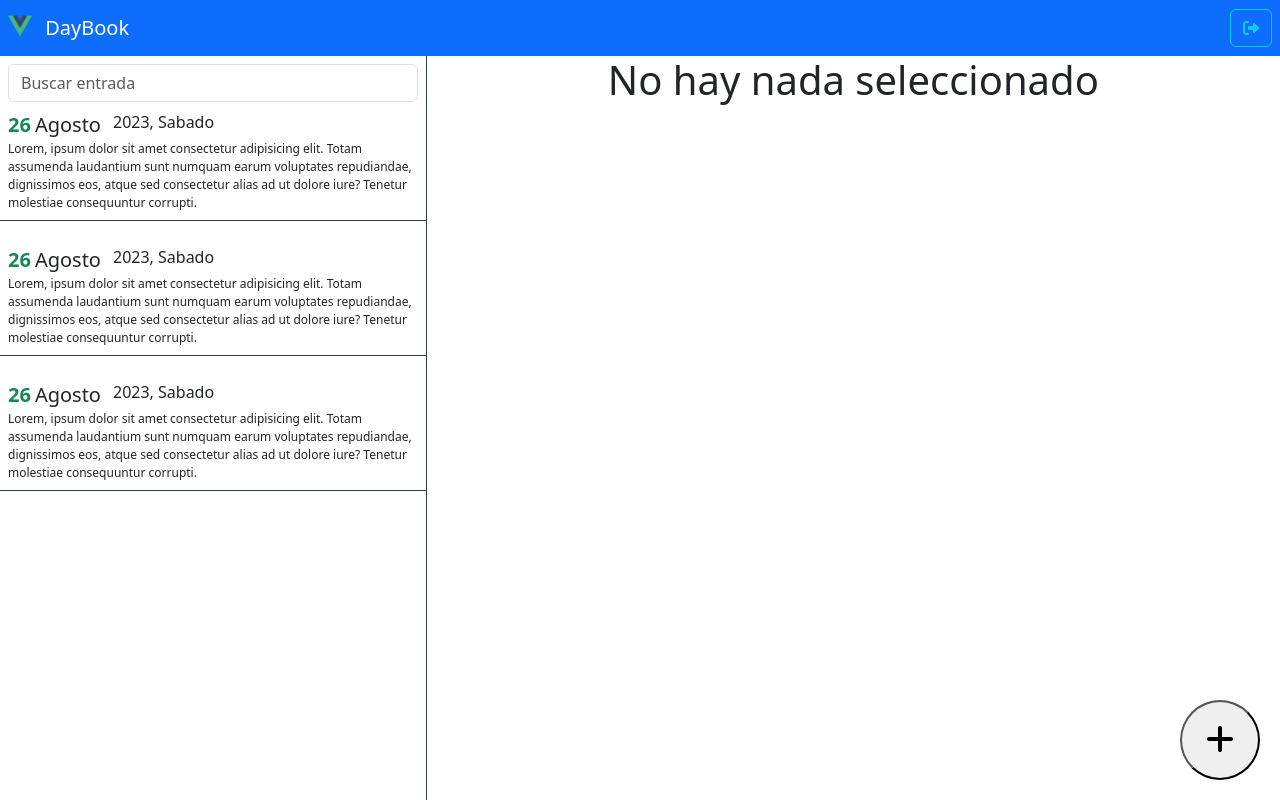
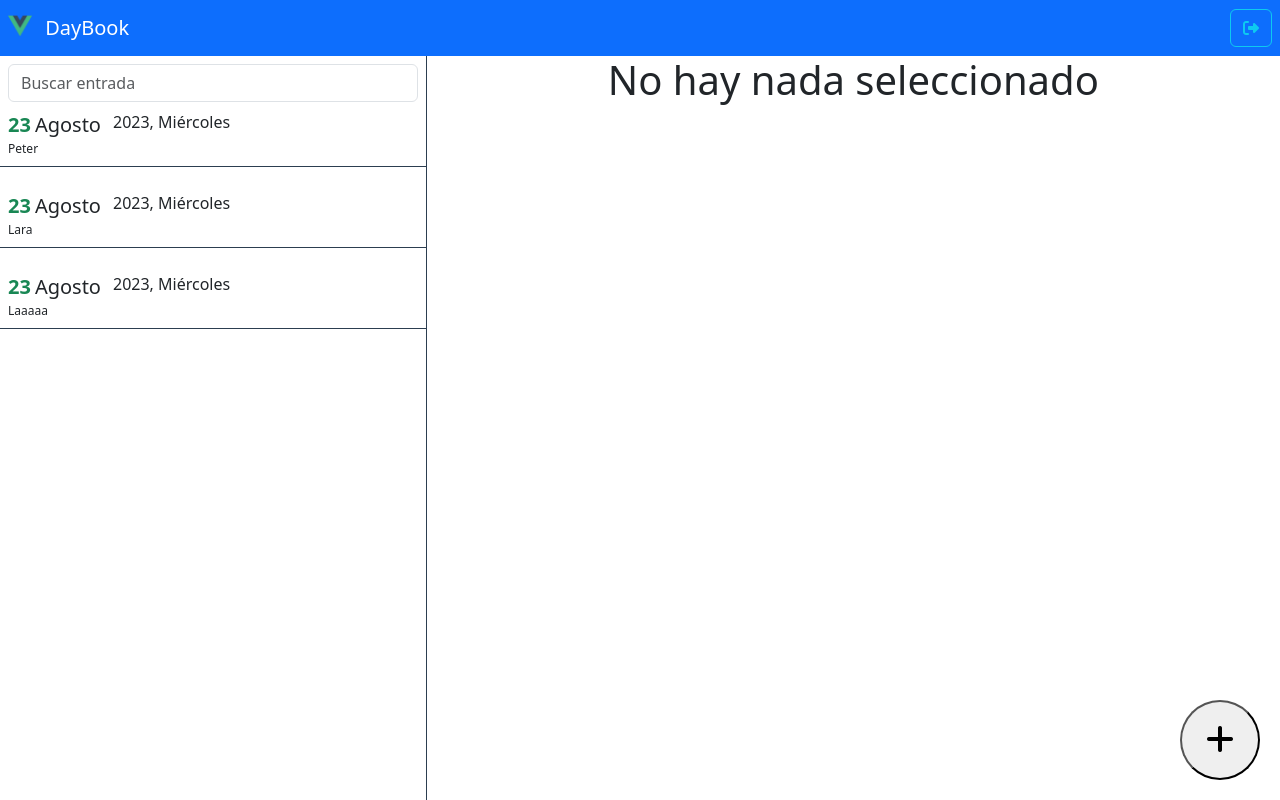
Before and after one commit to PeterGabrielVE/07-journal, a Vue app: page /#/daybook in a window 1280 px wide. Built offline with nearby package versions, Linux system fonts and the light colour scheme; the HTML template or start-up script is replaced by a standard one.

Commit message:
informacion al componente

```diff
--- a/src/modules/daybook/components/Entry.vue
+++ b/src/modules/daybook/components/Entry.vue
@@ -2,22 +2,50 @@
 <template>
     <div
     class="entry-container mb-3 pointer p-2"
-    @click="$router.push({ name:'entry', params: { id:10 } })">
+    @click="$router.push({ name:'entry', params: { id: entry.id } })">
         <div class="entry-title d-flex">
-            <span class="text-success fs-5 fw-bold">26</span>
-            <span class="mx-1 fs-5">Agosto</span>
-            <span class="mx-2 fw-light">2023, Sabado</span>
+            <span class="text-success fs-5 fw-bold">{{ day }}</span>
+            <span class="mx-1 fs-5">{{ month }}</span>
+            <span class="mx-2 fw-light">{{ yearDay }}</span>
         </div>
 
         <div class="entry-description">
-            Lorem, ipsum dolor sit amet consectetur adipisicing elit. Totam assumenda laudantium sunt numquam earum voluptates repudiandae, dignissimos eos, atque sed consectetur alias ad ut dolore iure? Tenetur molestiae consequuntur corrupti.
+            {{ shortText }}
         </div>
     </div>
 </template>
 
 <script>
+const months = ['Enero', 'Febrero', 'Marzo', 'Abril', 'Mayo', 'Junio','Julio', 'Agosto', 'Septiembre', 'Octubre', 'Noviembre', 'Diciembre']
+const days   = ['Domingo','Lunes','Martes','Miércoles','Jueves','Viernes','Sábado']
+
 export default {
 
+    props:{
+        entry:{
+            type: Object,
+            required: true
+        }
+    },
+    computed:{
+       shortText(){
+            return ( this.entry.text.length > 130 )
+            ? this.entry.text.substring(0,130) + '...'
+            : this.entry.text
+       } ,
+       day(){
+            const date = new Date( this.entry.date )
+            return date.getDate()
+       },
+       month(){
+            const date = new Date( this.entry.date )
+            return months[ date.getMonth() ]
+       },
+       yearDay(){
+            const date = new Date( this.entry.date )
+            return `${ date.getFullYear() }, ${ days[ date.getDay() ] }`
+       }
+    }
 }
 </script>
 
--- a/src/modules/daybook/components/EntryList.vue
+++ b/src/modules/daybook/components/EntryList.vue
@@ -9,8 +9,9 @@
         </div>
         <div class="entry-scrollarea">
             <Entry
-                v-for="item in entriesByTerm"
-                :key="item">
+                v-for="entry in entriesByTerm"
+                :key="entry.id"
+                :entry="entry">
 
             </Entry>
         </div>
```
